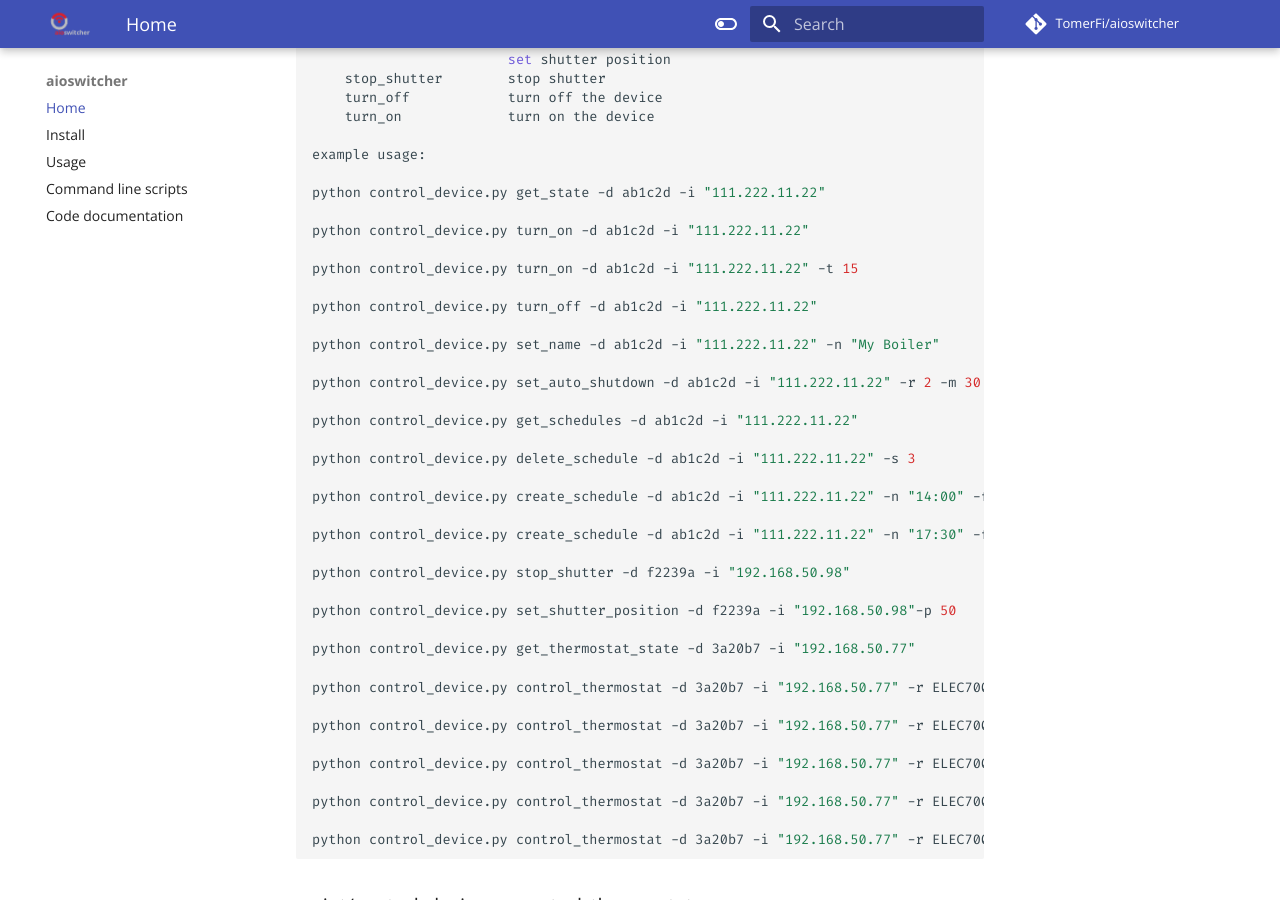
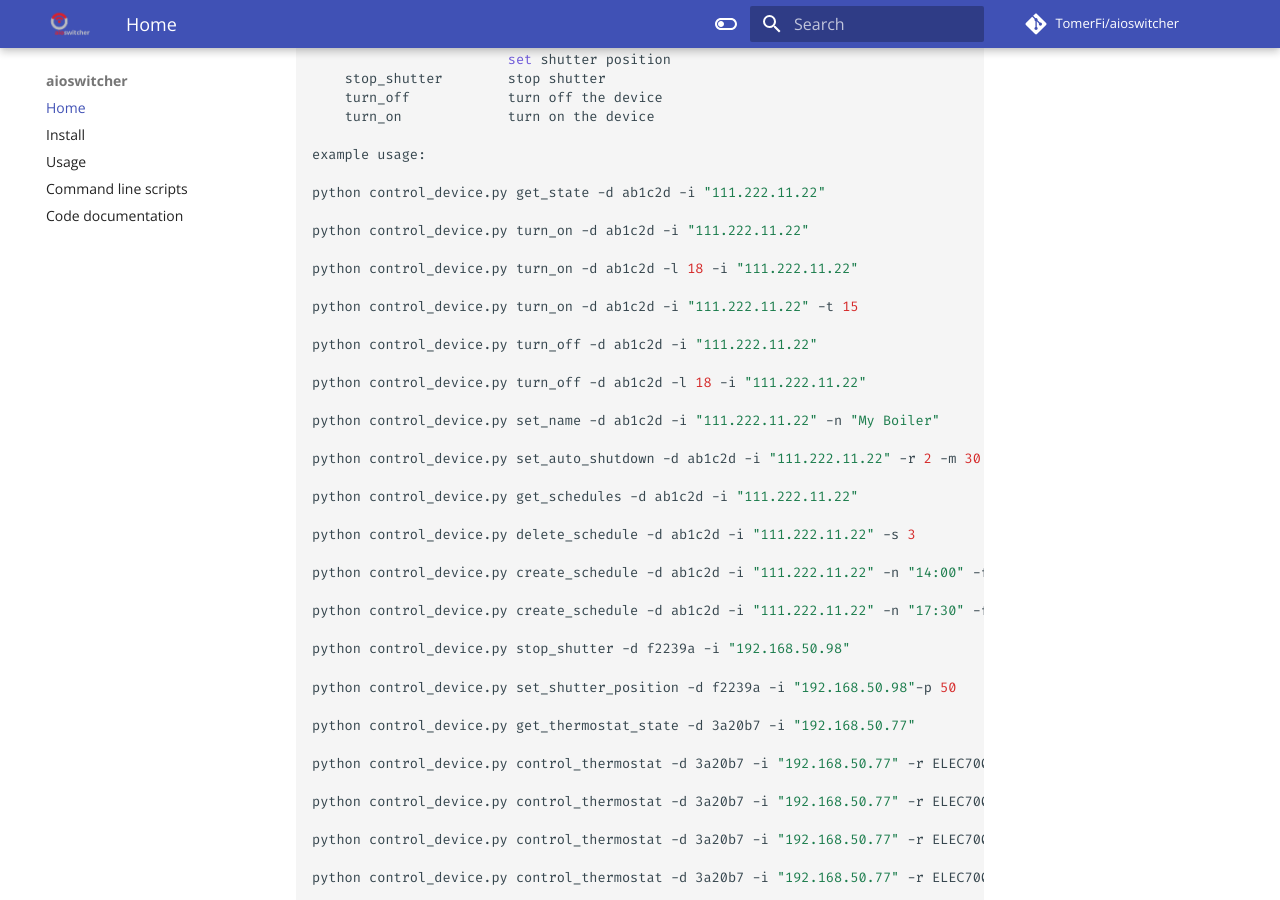
Before and after one commit to TomerFi/aioswitcher, an MkDocs documentation site: the page built from docs/index.md, in a window 1280 px wide and 900 px high, scrolled down 4350 px. Built offline with MkDocs 1.6.1 and Material for MkDocs 9.7.7, drawn with Linux system fonts in a browser that asks for light colours; comment, search, counter and statistics services are not loaded; some of the changed text lies outside the part shown.

Commit message:
fix: small missing part for device-key (#735)

````diff
--- a/docs/scripts.md
+++ b/docs/scripts.md
@@ -91,9 +91,13 @@ python control_device.py get_state -d ab1c2d -i "111.222.11.22"
 
 python control_device.py turn_on -d ab1c2d -i "111.222.11.22"
 
+python control_device.py turn_on -d ab1c2d -l 18 -i "111.222.11.22"
+
 python control_device.py turn_on -d ab1c2d -i "111.222.11.22" -t 15
 
 python control_device.py turn_off -d ab1c2d -i "111.222.11.22"
+
+python control_device.py turn_off -d ab1c2d -l 18 -i "111.222.11.22"
 
 python control_device.py set_name -d ab1c2d -i "111.222.11.22" -n "My Boiler"
 
--- a/docs/usage.md
+++ b/docs/usage.md
@@ -40,7 +40,7 @@ We can use the Type1 API to gain the following capabilities:
 - Create and Delete schedules
 
 ```python
-async def control_device(device_ip, device_id) :
+async def control_device(device_ip, device_id, device_key) :
     # for connecting to a device we need its id, login key and ip address
     async with SwitcherType1Api(device_ip, device_id, device_key) as api:
         # get the device current state (1)
````
Also changed, not shown: other parts of docs/usage.md (+2 -2 lines), README.md (+4 -4 lines).
